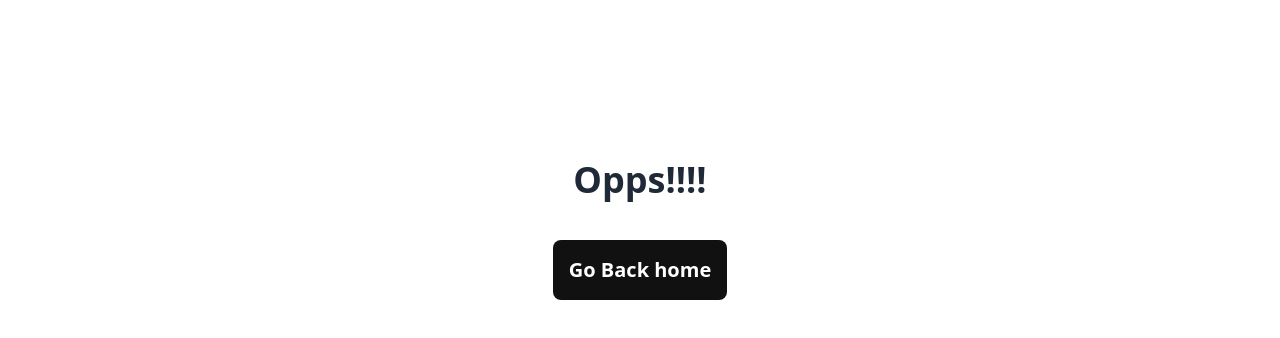
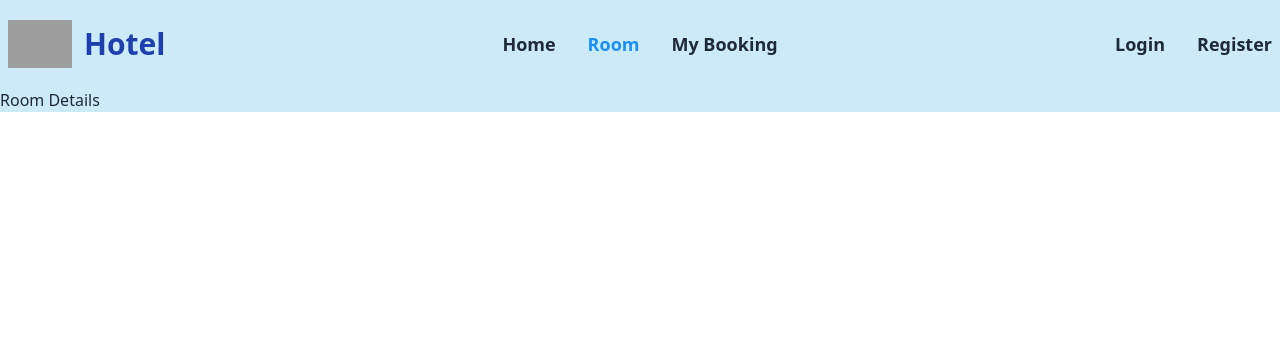
Before and after one commit to Shahjalal2075/hotel-client, a React (Vite) app: page /room/1 in a window 1280 px wide. Shown: the top 338 px of the page. Built offline with nearby package versions, Linux system fonts and the light colour scheme; no server answers; grey boxes are pictures that could not be loaded.

Commit message:
Link Room Details Page

```diff
--- a/src/Pages/Room/AllRoomCard.jsx
+++ b/src/Pages/Room/AllRoomCard.jsx
@@ -1,16 +1,19 @@
 import PropTypes from 'prop-types';
+import { Link } from 'react-router-dom';
 
 const AllRoomCard = ({ room }) => {
 
     const { cover, title } = room;
 
     return (
-        <div className="card shadow-xl bg-[#38C6D1] p-2">
-            <figure className='flex justify-center items-center'><img src={cover} /></figure>
-            <div className="">
-                <h2 className="text-center text-2xl font-bold py-1">{title}</h2>
+        <Link to={`/room/${title}`}>
+            <div className="card shadow-xl bg-[#38C6D1] p-2">
+                <figure className='flex justify-center items-center'><img src={cover} /></figure>
+                <div className="">
+                    <h2 className="text-center text-2xl font-bold py-1">{title}</h2>
+                </div>
             </div>
-        </div>
+        </Link>
     );
 };
 
--- a/src/Pages/Room/AvailableRoomCard.jsx
+++ b/src/Pages/Room/AvailableRoomCard.jsx
@@ -12,7 +12,7 @@ const AvailableRoomCard = ({ room }) => {
                 <h2 className="text-xl font-bold ">{title}</h2>
                 <p className='text-base'><span className='font-bold'>Max. Guest:</span> {max} person(s)</p>
                 <p className='text-base font-medium text-[#35B734]'>{available} rooms are available out of {total}</p>
-                <Link className='cursor-pointer bg-[#017EFF] text-lg rounded-2xl mt-2 text-center text-white px-2 py-1 font-semibold'>View Room</Link>
+                <Link to={`/room/${title}`} className='cursor-pointer bg-[#017EFF] text-lg rounded-2xl mt-2 text-center text-white px-2 py-1 font-semibold'>View Room</Link>
             </div>
         </div>
     );
--- /dev/null
+++ b/src/Pages/RoomDetails/RoomDetails.jsx
@@ -0,0 +1,10 @@
+
+const RoomDetails = () => {
+    return (
+        <div>
+            <h2>Room Details</h2>
+        </div>
+    );
+};
+
+export default RoomDetails;
--- a/src/Routes/Routes.jsx
+++ b/src/Routes/Routes.jsx
@@ -5,6 +5,7 @@ import Home from "../Pages/Home/Home";
 import Login from "../Pages/Login/Login";
 import Register from "../Pages/Register/Register";
 import Room from "../Pages/Room/Room";
+import RoomDetails from "../Pages/RoomDetails/RoomDetails";
 
 const Routes = createBrowserRouter([
     {
@@ -28,6 +29,10 @@ const Routes = createBrowserRouter([
                 path: "/room",
                 element: <Room></Room>
             },
+            {
+                path: "/room/:title",
+                element: <RoomDetails></RoomDetails>,
+            }
         ]
     },
 ]);
```
